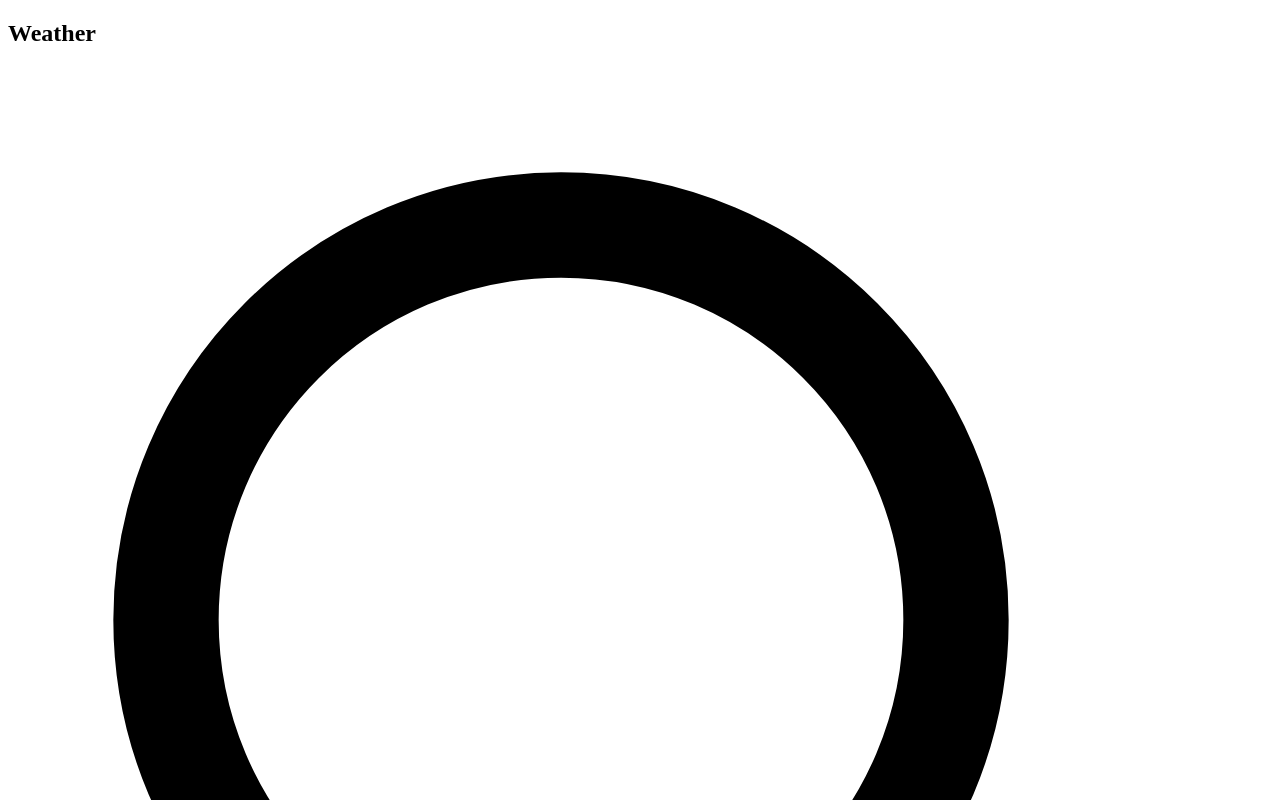
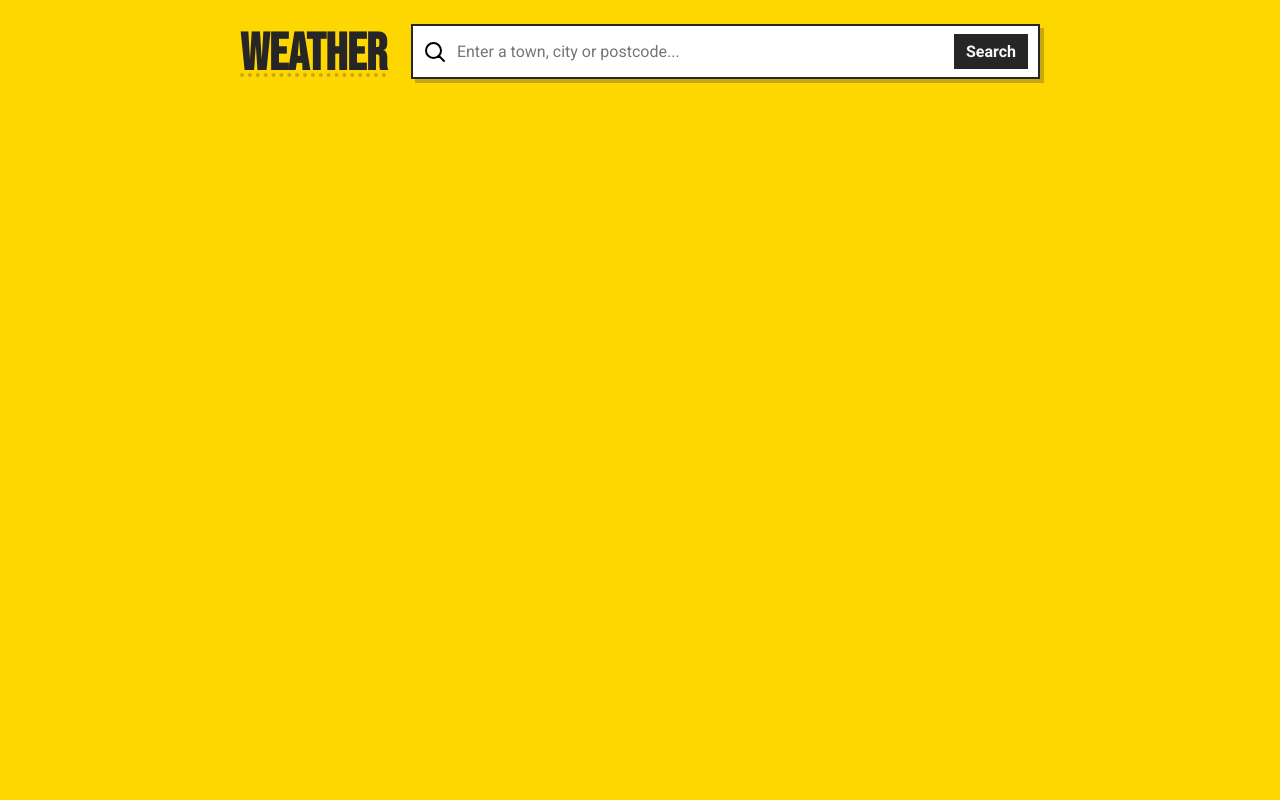
Before and after one commit to Diplomoceras-maximum/weather-app, a website built with webpack: page src/template.html in a window 1280 px wide. Shown: the top 800 px of the page. Built offline with nearby package versions, Linux system fonts and the light colour scheme.

Commit message:
Link imported fonts to html + add styling to body and top navigation

```diff
--- a/src/styles.css
+++ b/src/styles.css
@@ -0,0 +1,136 @@
+:root {
+  --background-colour: #ffd700;
+  --shadow-colour: #c7a814;
+  --search-container-bg-colour: #ffffff;
+  --button-hover-colour: #1a1a1a;
+  --outline-focus-colour: #3b82f6;
+
+  --general-black-colour: #262626;
+  --general-white-colour: #f9f9f9;
+}
+
+* {
+  box-sizing: border-box;
+  margin: 0;
+  padding: 0;
+}
+
+html {
+  font-size: 62.5%; /* 1rem = 10px */
+}
+
+body {
+  display: flex;
+  flex-direction: column;
+  text-align: center;
+  align-items: center;
+  min-height: 100vh;
+  padding: 2.4rem;
+  background-color: var(--background-colour);
+  font-family: "Roboto", sans-serif;
+}
+
+/* ##### Top Navigation Styling ##### */
+
+#top-nav {
+  display: flex;
+  flex-direction: row;
+  align-items: center;
+  width: 100%;
+  max-width: 800px;
+  margin: 0 auto;
+  gap: 2.4rem;
+}
+
+h1 {
+  font-size: 5.2rem;
+  font-weight: bold;
+  font-family: "Bebas Neue", sans-serif;
+  line-height: 1;
+  margin-bottom: -0.6rem;
+  color: var(--general-black-colour);
+  text-decoration: 4px underline dotted var(--shadow-colour);
+  text-underline-offset: 4px;
+}
+
+#search-container {
+  display: flex;
+  flex: 1;
+  flex-direction: row;
+  align-items: center;
+  justify-content: center;
+  border: 2px solid var(--general-black-colour);
+  background-color: var(--search-container-bg-colour);
+  box-shadow: 4px 4px 0px 0px var(--shadow-colour);
+}
+
+#search-container:focus-within:not(:has(#fetch-btn:focus)) {
+  outline: 4px solid var(--outline-focus-colour);
+}
+
+svg {
+  height: 24px;
+  width: 24px;
+  display: inline-block;
+  margin-left: 1rem;
+  background-color: transparent;
+}
+
+input {
+  flex: 1;
+  flex-shrink: 0;
+  min-width: 120px;
+  padding: 1.6rem 1rem;
+  border: none;
+  font-size: 1.6rem;
+  background-color: transparent;
+  font-family: inherit;
+}
+
+input:focus {
+  outline: none;
+}
+
+#fetch-btn {
+  display: flex;
+  flex-direction: row;
+  align-items: center;
+  justify-content: center;
+  padding: 0.8rem 1.2rem;
+  cursor: pointer;
+  border: none;
+  font-size: 1.6rem;
+  margin-right: 1rem;
+  background-color: var(--general-black-colour);
+  color: var(--general-white-colour);
+  font-weight: bold;
+  font-family: inherit;
+}
+
+#fetch-btn:hover {
+  background-color: var(--button-hover-colour);
+  text-decoration: 2px underline dotted var(--general-white-colour);
+  text-underline-offset: 2px;
+}
+
+#fetch-btn:focus {
+  outline: 4px solid var(--outline-focus-colour);
+}
+
+/* ##### Responsive Styling ##### */
+
+@media (max-width: 600px) {
+  body {
+    padding: 1.6rem;
+  }
+
+  #top-nav {
+    flex-direction: column;
+    gap: 1.2rem;
+    max-width: 100%;
+  }
+
+  #search-container {
+    width: 100%;
+  }
+}
--- a/src/template.html
+++ b/src/template.html
@@ -3,6 +3,12 @@
   <head>
     <meta charset="UTF-8" />
     <meta name="viewport" content="width=device-width, initial-scale=1.0" />
+    <link rel="preconnect" href="https://fonts.googleapis.com" />
+    <link rel="preconnect" href="https://fonts.gstatic.com" crossorigin />
+    <link
+      href="https://fonts.googleapis.com/css2?family=Bebas+Neue&family=Roboto:ital,wght@0,100..900;1,100..900&display=swap"
+      rel="stylesheet"
+    />
     <title>Weather</title>
   </head>
   <body>
```
